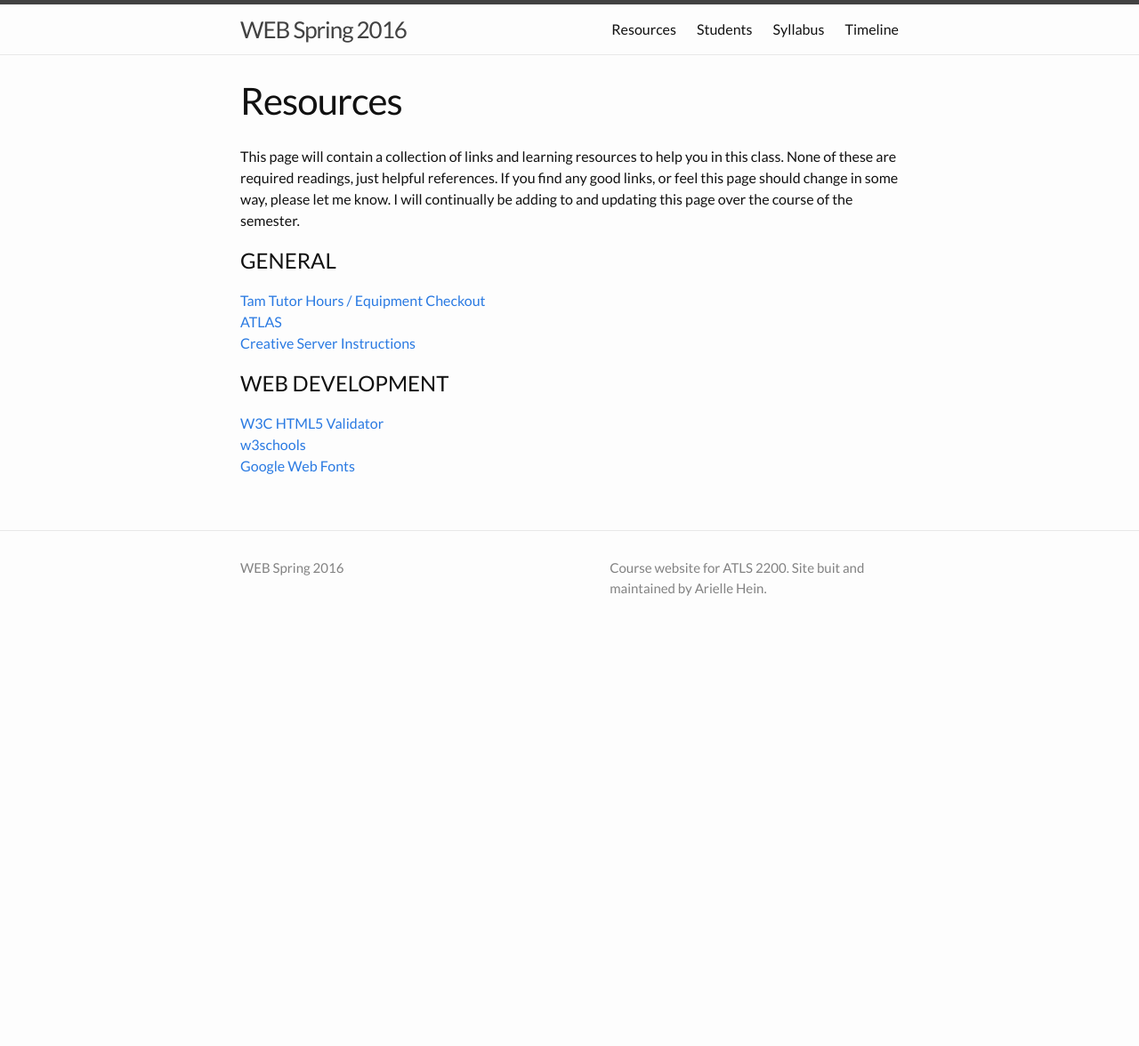
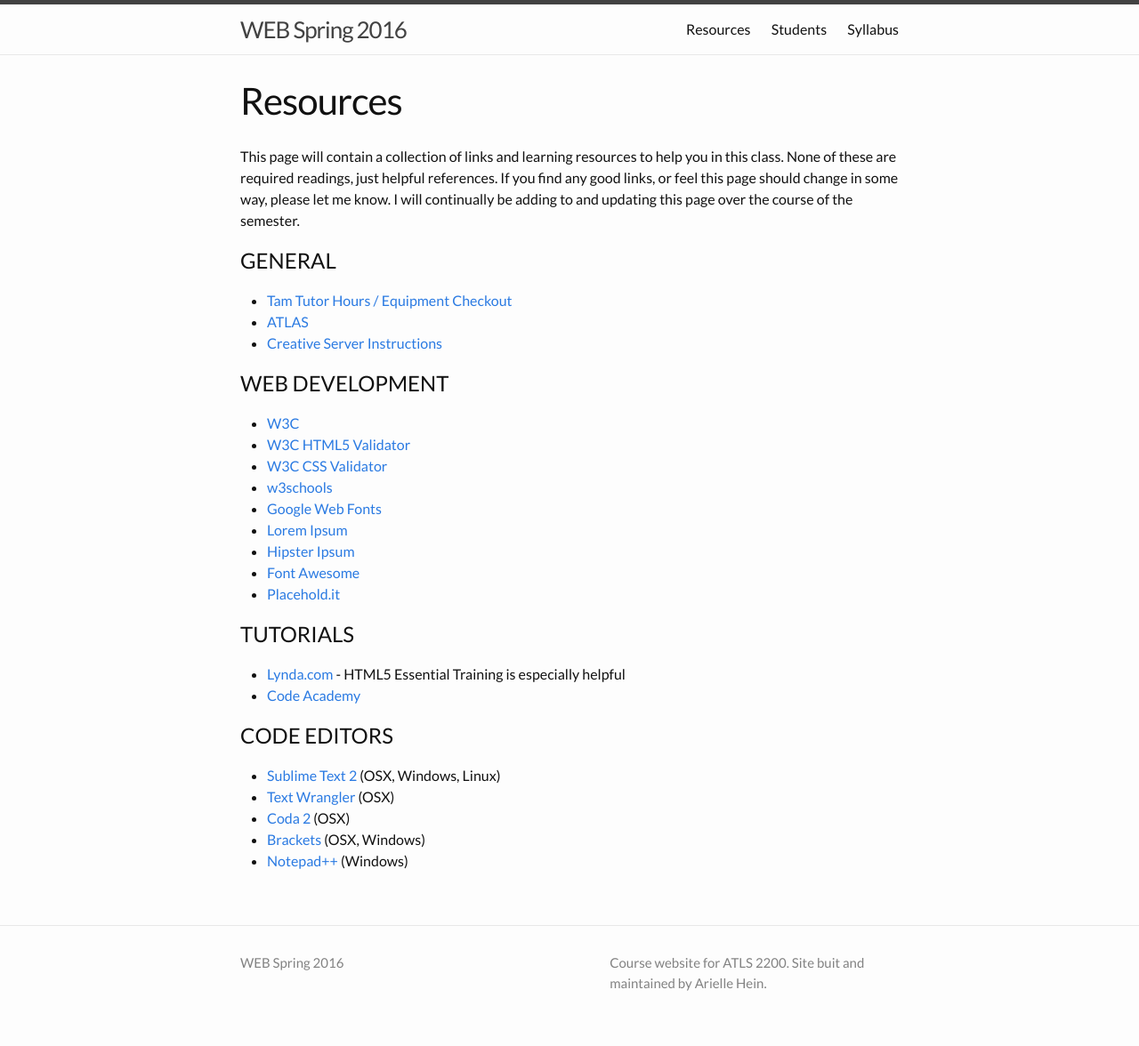
Before and after one commit to coloringchaos/web-spring-16, a Jekyll site: the page built from resources.md, in a window 1280 px wide. Shown: the whole page at 89% size. Built offline with Jekyll 4.4.1, drawn with Linux system fonts in a browser that asks for light colours; before the commit the page ends 900 px from its top, so only the background shows below that.

Commit message:
adding class 2 stuff

```diff
--- a/resources.md
+++ b/resources.md
@@ -7,13 +7,28 @@
 This page will contain a collection of links and learning resources to help you in this class. None of these are required readings, just helpful references. If you find any good links, or feel this page should change in some way, please let me know. I will continually be adding to and updating this page over the course of the semester.
 
 # GENERAL
-
-[Tam Tutor Hours / Equipment Checkout](http://tam.colorado.edu/)<br>
-[ATLAS](http://atlas.colorado.edu/)<br>
-[Creative Server Instructions](http://creative.colorado.edu/~schaal/web/pdf/creative-server-instructions.pdf)
-
++ [Tam Tutor Hours / Equipment Checkout](http://tam.colorado.edu/)
++ [ATLAS](http://atlas.colorado.edu/)
++ [Creative Server Instructions](http://creative.colorado.edu/~schaal/web/pdf/creative-server-instructions.pdf)
 
 # WEB DEVELOPMENT
-[W3C HTML5 Validator](http://validator.w3.org/)<br>
-[w3schools](http://www.w3schools.com/)<br>
-[Google Web Fonts](https://www.google.com/fonts/)<br>
++ [W3C](https://www.w3.org/)
++ [W3C HTML5 Validator](http://validator.w3.org/)
++ [W3C CSS Validator](http://jigsaw.w3.org/css-validator/)
++ [w3schools](http://www.w3schools.com/)
++ [Google Web Fonts](https://www.google.com/fonts/)
++ [Lorem Ipsum](http://lipsum.lipsum.com/)
++ [Hipster Ipsum](http://hipsum.co/)
++ [Font Awesome](http://fortawesome.github.io/Font-Awesome/)
++ [Placehold.it](http://placehold.it/)
+
+# TUTORIALS
++ [Lynda.com](http://lynda.colorado.edu) - HTML5 Essential Training is especially helpful
++ [Code Academy](https://www.codecademy.com/)
+
+# CODE EDITORS
++ [Sublime Text 2](http://www.sublimetext.com/) (OSX, Windows, Linux)
++ [Text Wrangler](http://www.barebones.com/products/TextWrangler/) (OSX)
++ [Coda 2](http://panic.com/coda/) (OSX)
++ [Brackets](http://brackets.io/) (OSX, Windows)
++ [Notepad++](https://notepad-plus-plus.org/) (Windows)
```
Also changed, not shown: _posts/2016-01-13-class-02.md (added, +43 -0 lines), syllabus.md (+4 -8 lines), timeline.md (deleted, +0 -118 lines).
